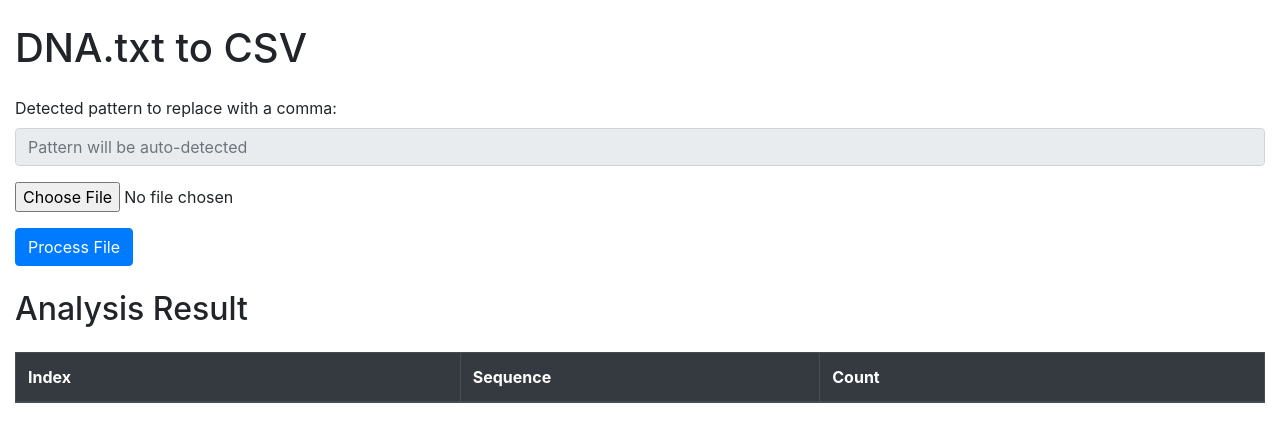
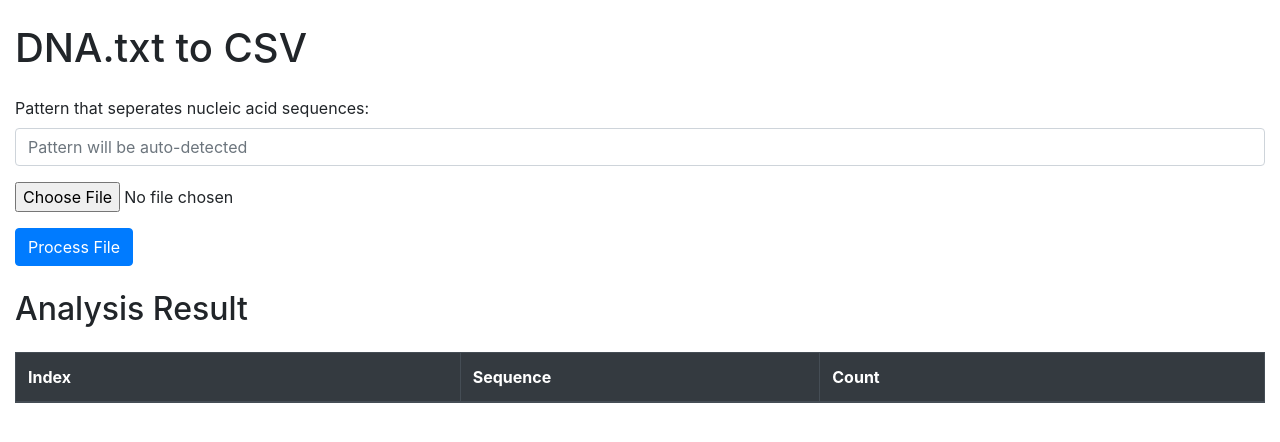
Before and after one commit to willm4/dna_txt_sequencer, a plain HTML site: page app.html in a window 1280 px wide. Drawn offline with nearby package versions, Linux system fonts and the light colour scheme.

Commit message:
Update app.html

```diff
--- a/app.html
+++ b/app.html
@@ -35,8 +35,8 @@
 
         <!-- Input field for the detected pattern (readonly for information purposes) -->
         <div class="form-group">
-            <label for="patternInput">Detected pattern to replace with a comma:</label>
-            <input type="text" id="patternInput" class="form-control" readonly placeholder="Pattern will be auto-detected">
+            <label for="patternInput">Pattern that seperates nucleic acid sequences:</label>
+            <input type="text" id="patternInput" class="form-control" placeholder="Pattern will be auto-detected">
         </div>
 
         <!-- File input for uploading the text file -->
@@ -52,7 +52,7 @@
 
         <!-- Input for minimum occurrences filter -->
         <div class="form-group mt-3" id="filterGroup" style="display: none;">
-            <label for="minOccurrences">Filter sequences that appear X times or more (X > 0):</label>
+            <label for="minOccurrences">Filter for sequences that appear X times or more (X > 0):</label>
             <input type="number" id="minOccurrences" class="form-control" value="1" min="1">
             <button class="btn btn-secondary mt-2" onclick="applyFilter()">Apply Filter</button>
         </div>
```
